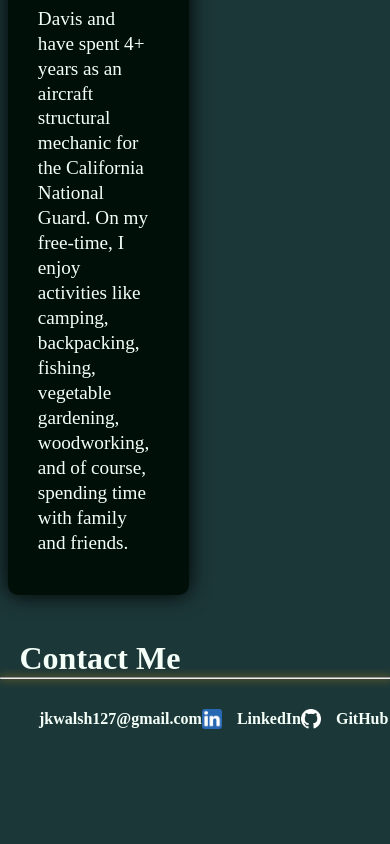
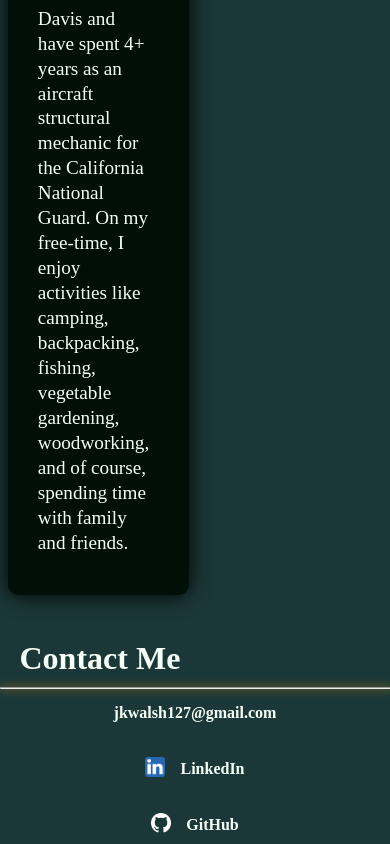
Before and after one commit to jkwalsh127/react-portfolio, a React (Create React App) app: page / in a window 390 px wide. Shown: the part 1218-2062 px from the top of the page. Before the commit the page ends 1972 px from the top, so only its background shows below. Built offline with nearby package versions, Linux system fonts and the light colour scheme.

Commit message:
format footer media queries

```diff
--- a/src/components/Footer.js
+++ b/src/components/Footer.js
@@ -1,5 +1,6 @@
 import React from 'react';
 import '../styles/Footer.css';
+import '../styles/FooterMediaQueries.css';
 import github from './images/GitHub-Mark-Light-32px.png';
 import linkedin from './images/linkedin.png';
 
--- /dev/null
+++ b/src/styles/FooterMediaQueries.css
@@ -0,0 +1,12 @@
+@media screen and (max-width: 500px) {
+    .contact-ul {
+        flex-direction: column;
+    }
+    .link-text {
+        margin: 18px 0 0 0;
+        padding: 0;
+    }
+    .contact-me-header {
+        margin-bottom: 10px;
+    }
+}
--- a/src/styles/NavMediaQueries.css
+++ b/src/styles/NavMediaQueries.css
@@ -57,6 +57,7 @@
 }
 @media screen and (max-width: 620px) {
     .nav {
+        width: 450px;
         margin-left: 180px;
         display: flex;
         justify-content: flex-start;
```
